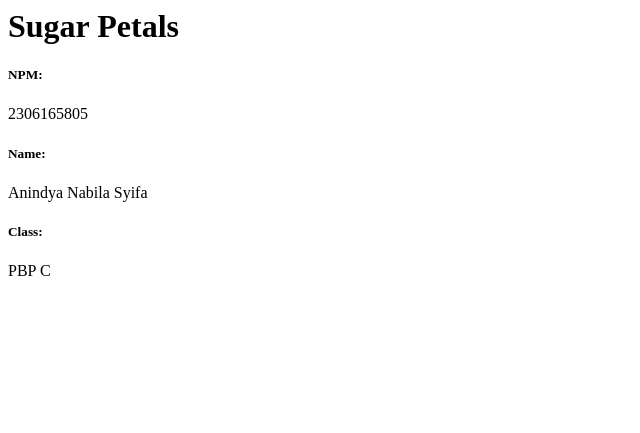
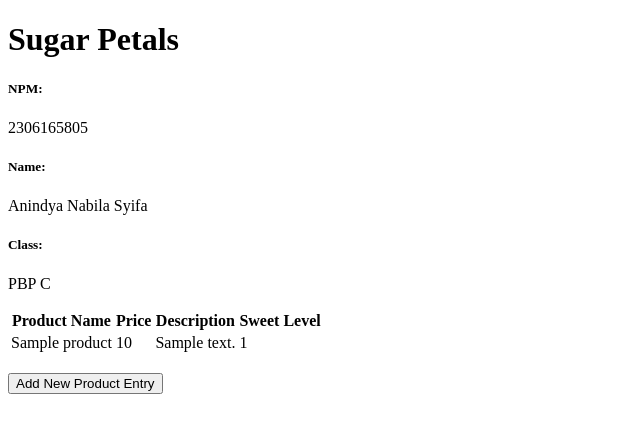
Before and after one commit to anindyaaaans/sugar-petals, a Django app: page / in a window 1280 px wide. Shown: the top 433 px of the page, without its empty margins (0-640 px from the left). Run offline with Django 5.2, Linux system fonts and the light colour scheme; tables that the repository leaves empty hold one stand-in row (values such as "Sample post").

Commit message:
Tugas 3 selesai

```diff
--- a/main/models.py
+++ b/main/models.py
@@ -1,6 +1,8 @@
 from django.db import models
+import uuid
 
 class Product(models.Model):
+    id = models.UUIDField(primary_key=True, default=uuid.uuid4, editable=False)  # tambahkan baris ini
     name = models.CharField(max_length=255)
     price = models.IntegerField()
     description = models.TextField()
--- a/main/templates/main.html
+++ b/main/templates/main.html
@@ -1,8 +1,43 @@
+{% extends 'base.html' %}
+{% block content %}
 <h1>Sugar Petals</h1>
 
 <h5>NPM: </h5>
-<p>{{ npm }}</p> <!-- Ubah sesuai dengan npm kamu -->
-<h5>Name: </h5>
-<p>{{ name }}</p> <!-- Ubah sesuai dengan nama kamu -->
-<h5>Class: </h5>
-<p>{{ class }}</p> <!-- Ubah sesuai dengan kelas kamu -->
+<p>{{ npm }}<p>
+
+<h5>Name:</h5>
+<p>{{ name }}</p>
+
+<h5>Class:</h5>
+<p>{{ class }}</p>
+
+{% if not product_entries %}
+<p>Belum ada data product pada sugar petals.</p>
+{% else %}
+<table>
+  <tr>
+    <th>Product Name</th>
+    <th>Price</th>
+    <th>Description</th>
+    <th>Sweet Level</th>
+  </tr>
+
+  {% comment %} Berikut cara memperlihatkan data product di bawah baris ini
+  {% endcomment %}
+  {% for product in product_entries %}
+  <tr>
+    <td>{{product.name}}</td>
+    <td>{{product.price}}</td>
+    <td>{{product.description}}</td>
+    <td>{{product.sweet_level}}</td>
+  </tr>
+  {% endfor %}
+</table>
+{% endif %}
+
+<br />
+
+<a href="{% url 'main:create_product_entry' %}">
+  <button>Add New Product Entry</button>
+</a>
+{% endblock content %}
--- a/main/urls.py
+++ b/main/urls.py
@@ -1,8 +1,13 @@
 from django.urls import path
-from main.views import show_main
+from main.views import show_main, create_product_entry, show_xml, show_json, show_xml_by_id, show_json_by_id
 
 app_name = 'main'
 
 urlpatterns = [
     path('', show_main, name='show_main'),
+    path('create-product-entry', create_product_entry, name='create_product_entry'),
+    path('xml/', show_xml, name='show_xml'),
+    path('json/', show_json, name='show_json'),
+    path('xml/<str:id>/', show_xml_by_id, name='show_xml_by_id'),
+    path('json/<str:id>/', show_json_by_id, name='show_json_by_id'),
 ]
--- a/main/views.py
+++ b/main/views.py
@@ -1,10 +1,43 @@
-from django.shortcuts import render
+from django.http import HttpResponse
+from django.core import serializers
+from django.shortcuts import render, redirect   # Tambahkan import redirect di baris ini
+from main.forms import ProductEntryForm
+from main.models import Product
 
 def show_main(request):
+    product_entries = Product.objects.all()
+
     context = {
-        'npm' : '2306165805',
         'name': 'Anindya Nabila Syifa',
-        'class': 'PBP C'
+        'class': 'PBP C',
+        'npm': '2306165805',
+        'product_entries': product_entries
     }
 
     return render(request, "main.html", context)
+
+def create_product_entry(request):
+    form = ProductEntryForm(request.POST or None)
+
+    if form.is_valid() and request.method == "POST":
+        form.save()
+        return redirect('main:show_main')
+
+    context = {'form': form}
+    return render(request, "create_product_entry.html", context)
+
+def show_xml(request):
+    data = Product.objects.all()
+    return HttpResponse(serializers.serialize("xml", data), content_type="application/xml")
+
+def show_json(request):
+    data = Product.objects.all()
+    return HttpResponse(serializers.serialize("json", data), content_type="application/json")
+
+def show_xml_by_id(request, id):
+    data = Product.objects.filter(pk=id)
+    return HttpResponse(serializers.serialize("xml", data), content_type="application/xml")
+
+def show_json_by_id(request, id):
+    data = Product.objects.filter(pk=id)
+    return HttpResponse(serializers.serialize("json", data), content_type="application/json")
--- a/sugar_petals/settings.py
+++ b/sugar_petals/settings.py
@@ -55,7 +55,7 @@ ROOT_URLCONF = 'sugar_petals.urls'
 TEMPLATES = [
     {
         'BACKEND': 'django.template.backends.django.DjangoTemplates',
-        'DIRS': [],
+        'DIRS': [BASE_DIR / 'templates'], # Tambahkan konten baris ini
         'APP_DIRS': True,
         'OPTIONS': {
             'context_processors': [
@@ -122,3 +122,5 @@ STATIC_URL = 'static/'
 # https://docs.djangoproject.com/en/5.1/ref/settings/#default-auto-field
 
 DEFAULT_AUTO_FIELD = 'django.db.models.BigAutoField'
+
+CSRF_TRUSTED_ORIGINS = ["http://localhost","http://127.0.0.1","http://anindya-nabila-sugarpetals.pbp.cs.ui.ac.id/", "https://anindya-nabila-sugarpetals.pbp.cs.ui.ac.id/"]
--- /dev/null
+++ b/templates/base.html
@@ -0,0 +1,13 @@
+{% load static %}
+<!DOCTYPE html>
+<html lang="en">
+  <head>
+    <meta charset="UTF-8" />
+    <meta name="viewport" content="width=device-width, initial-scale=1.0" />
+    {% block meta %} {% endblock meta %}
+  </head>
+
+  <body>
+    {% block content %} {% endblock content %}
+  </body>
+</html>
```
Also changed, not shown: main/forms.py (added, +7 -0 lines), main/templates/create_product_entry.html (added, +18 -0 lines), .github/workflows/deploy.yml (added), main/migrations/0002_moodentry.py (added), main/migrations/0003_delete_moodentry_alter_product_id.py (added).
